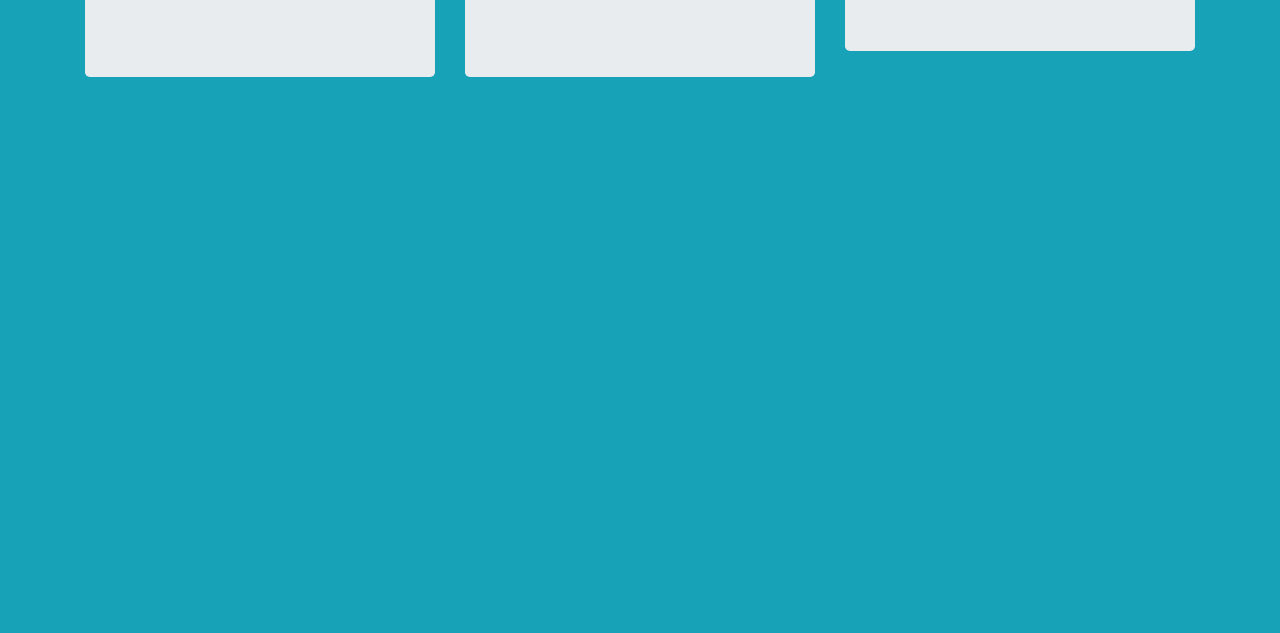
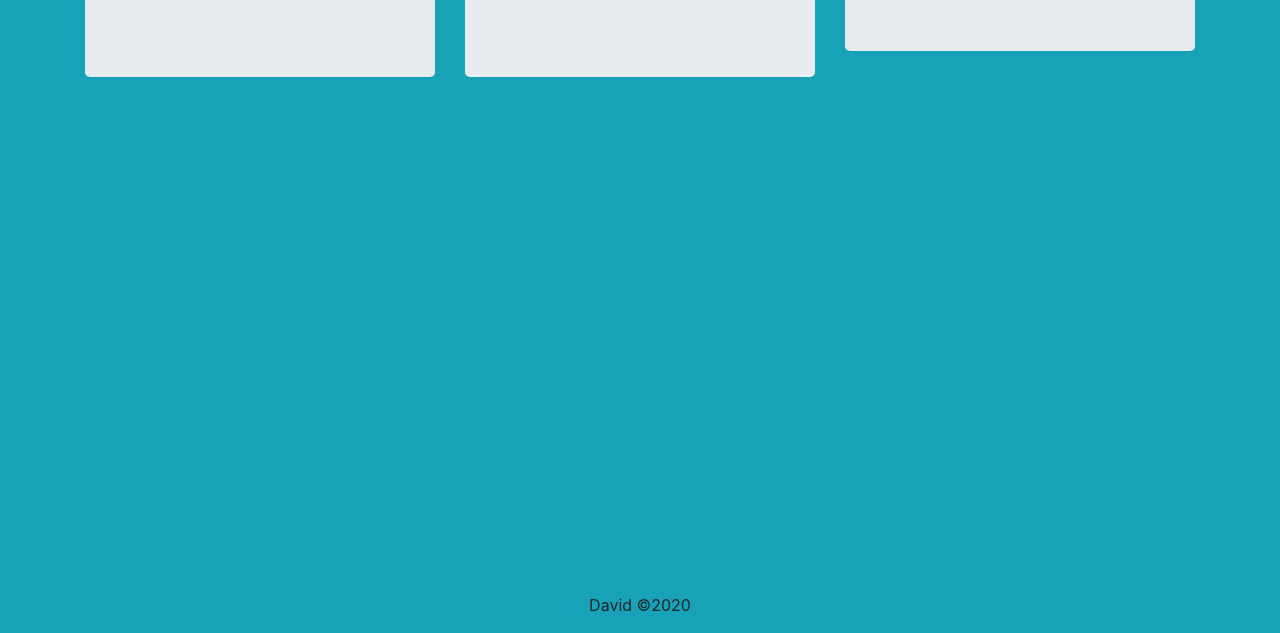
Before and after one commit to davidmbochi/david.github.io, a plain HTML site: page index.html in a window 1280 px wide. Shown: the part 2696-3329 px from the top of the page. Before the commit the page ends 3039 px from the top, so only its background shows below. Drawn offline with nearby package versions, Linux system fonts and the light colour scheme; a script that the page names is missing.

Commit message:
update copyright

```diff
--- a/index.css
+++ b/index.css
@@ -40,3 +40,6 @@
     margin-left: 120px;
     width:50px;
 }
+#copyright{
+    margin-top: 250px;
+}
--- a/index.html
+++ b/index.html
@@ -78,7 +78,8 @@
 
             </div>
 
-            <div id="SERVICES" class="bg-info">
+
+      <div id="SERVICES" class="bg-info">
               <span><h2>SERVICES</h2></span>
               <div class="container ">
                 <div class="row">
@@ -165,12 +166,24 @@
 
             </div>
 
+            <div class="container">
+              <p id="copyright">David &copy;2020</p>
 
             </div>
+
+
+
+
+
+
+
+
 
             <script src="https://code.jquery.com/jquery-3.4.1.slim.min.js" integrity="sha384-J6qa4849blE2+poT4WnyKhv5vZF5SrPo0iEjwBvKU7imGFAV0wwj1yYfoRSJoZ+n" crossorigin="anonymous"></script>
             <script src="https://cdn.jsdelivr.net/npm/popper.js@1.16.0/dist/umd/popper.min.js" integrity="sha384-Q6E9RHvbIyZFJoft+2mJbHaEWldlvI9IOYy5n3zV9zzTtmI3UksdQRVvoxMfooAo" crossorigin="anonymous"></script>
             <script src="https://stackpath.bootstrapcdn.com/bootstrap/4.4.1/js/bootstrap.min.js" integrity="sha384-wfSDF2E50Y2D1uUdj0O3uMBJnjuUD4Ih7YwaYd1iqfktj0Uod8GCExl3Og8ifwB6" crossorigin="anonymous"></script>
 
+
+
   </body>
 </html>
```
